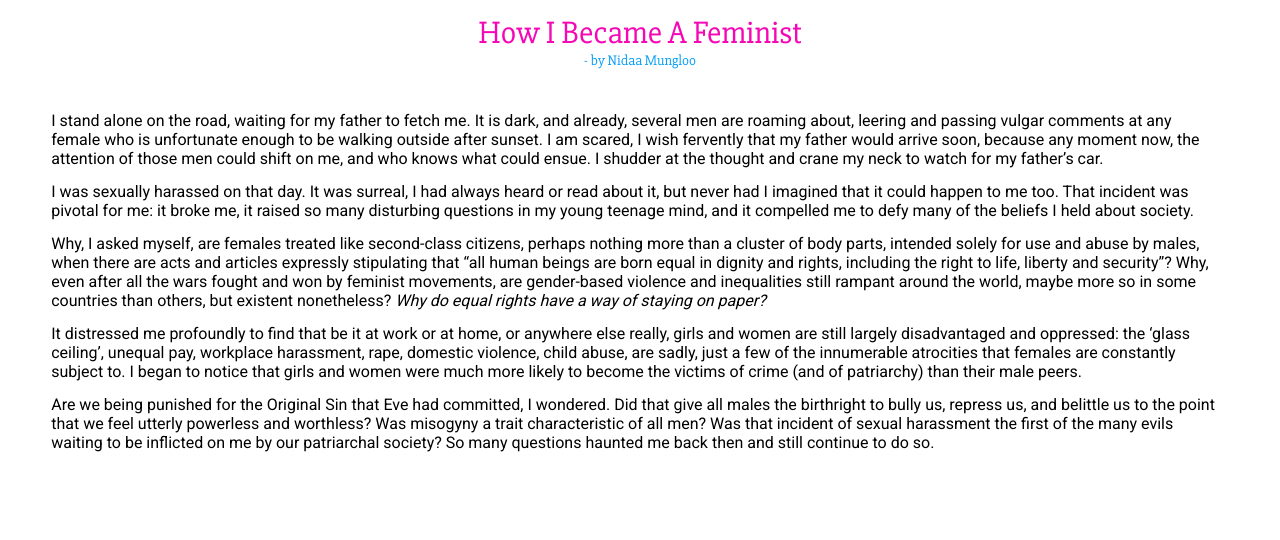
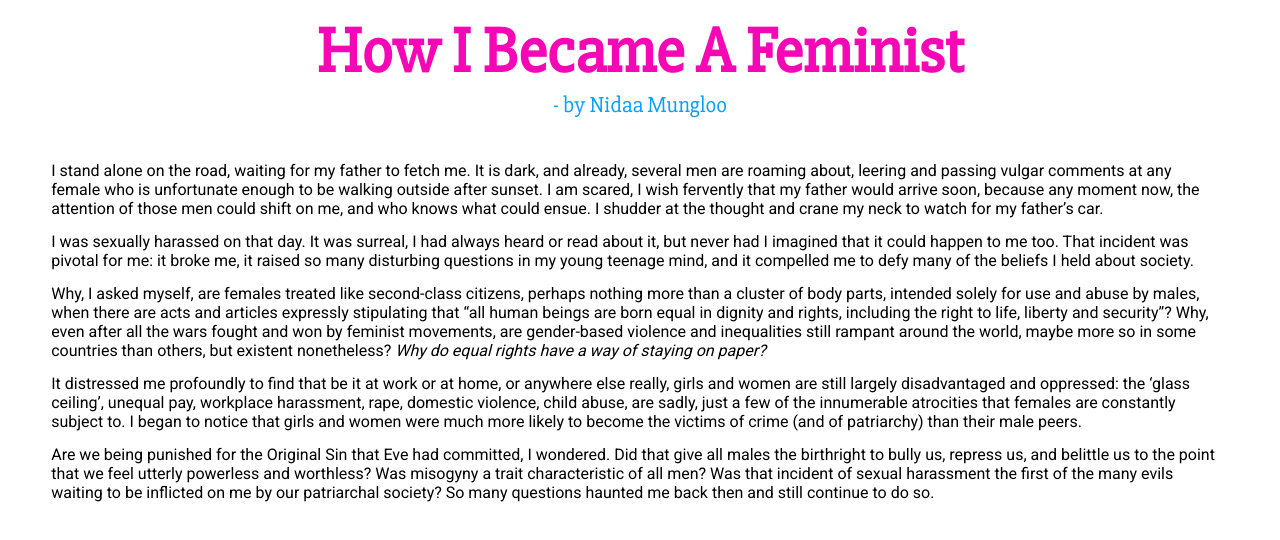
Before and after one commit to nida28/Samples-of-Writing, a plain HTML site: page index.html in a window 1280 px wide. Drawn offline with Linux system fonts and the light colour scheme.

Commit message:
final changes

```diff
--- a/style.css
+++ b/style.css
@@ -18,13 +18,14 @@ html, body, ul {
 }
 
 #main-title {
-	font-size: 200%;
+	font-size: 400%;
+	font-weight: bold;
 	color: #F507B5;
 
 }
 
 #byline {
-	font-size: 90%;
+	font-size: 140%;
 	color: #09A0F6;
 
 }
```
